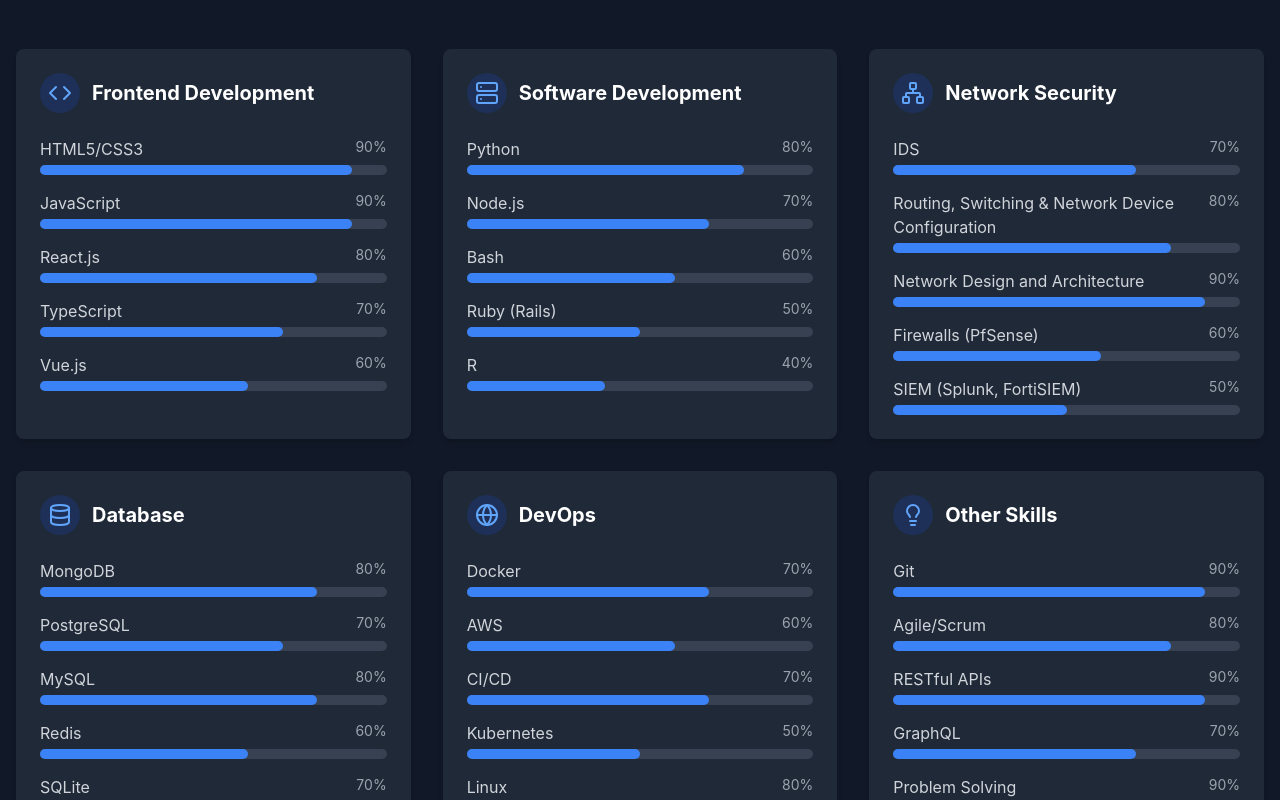
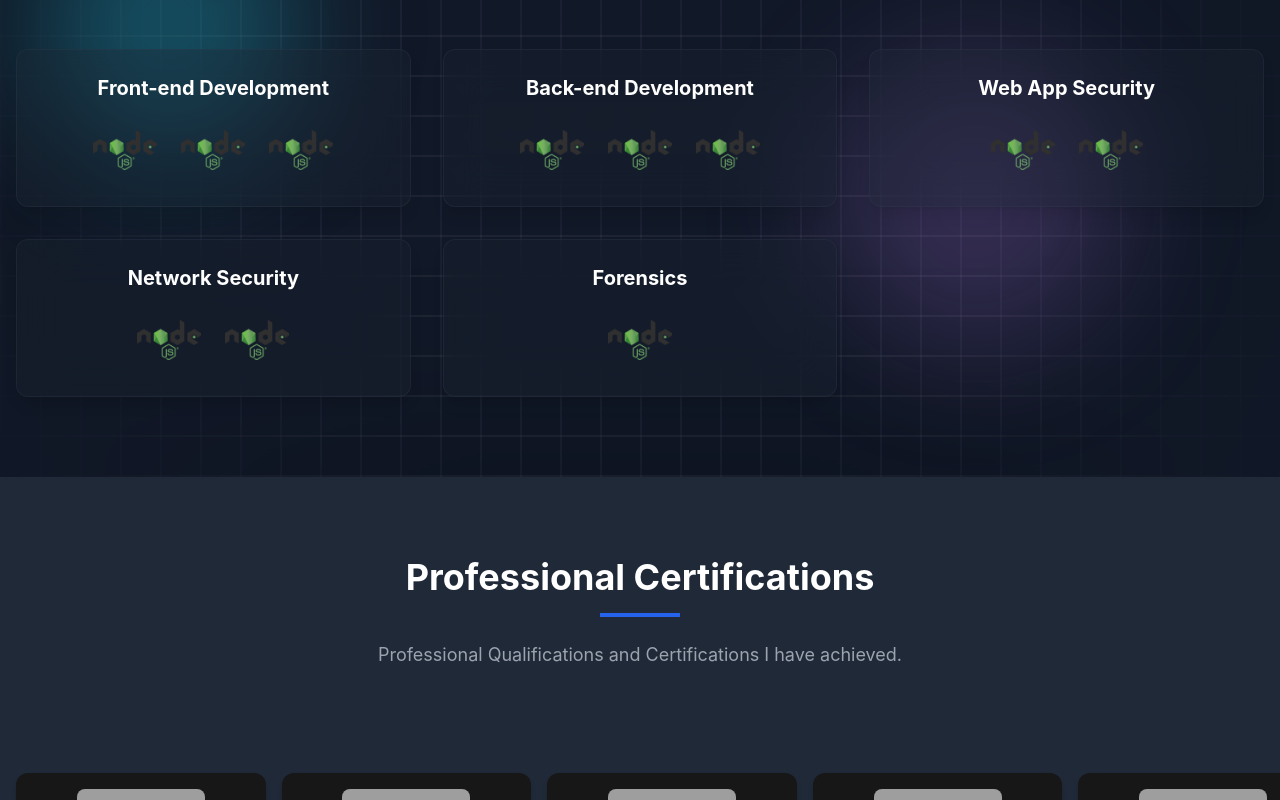
Before and after one commit to Dinuka7L/dinuka-portfolio, a React (Vite) app: page / in a window 1280 px wide. Shown: the part 4280-5080 px from the top of the page. Built offline with nearby package versions, Linux system fonts and the light colour scheme; grey boxes are pictures that could not be loaded.

Commit message:
Modified Skills Sections but still under developement

```diff
--- a/src/components/SkillsSection.tsx
+++ b/src/components/SkillsSection.tsx
@@ -1,144 +1,124 @@
-import React, { useEffect, useRef, useState } from 'react';
-import {
-  Code,
-  Server,
-  Network,
-  Database,
-  Globe,
-  Lightbulb
-} from 'lucide-react';
+import React from 'react';
+import { motion } from 'framer-motion';
+import frontendLogo from '../assets/NodeJS-Logo.png';
 
-const skillsData = [
+const sectors = [
   {
-    name: 'Frontend Development',
-    icon: <Code size={24} />,
-    skills: [
-      { name: 'HTML5/CSS3', level: 9 },
-      { name: 'JavaScript', level: 9 },
-      { name: 'React.js', level: 8 },
-      { name: 'TypeScript', level: 7 },
-      { name: 'Vue.js', level: 6 }
-    ]
+    name: 'Front-end Development',
+    technologies: [
+      { logo: frontendLogo, description: 'React.js, HTML/CSS, TailwindCSS – used in Portfolio project' },
+      { logo: frontendLogo, description: 'Vue.js – SPA project for school portal' },
+      { logo: frontendLogo, description: 'JavaScript/TypeScript – interactive dashboards' },
+    ],
   },
   {
-    name: 'Software Development',
-    icon: <Server size={24} />,
-    skills: [
-      { name: 'Python', level: 8 },
-      { name: 'Node.js', level: 7 },
-      { name: 'Bash', level: 6 },
-      { name: 'Ruby (Rails)', level: 5 },
-      { name: 'R', level: 4 }
-    ]
+    name: 'Back-end Development',
+    technologies: [
+      { logo: frontendLogo, description: 'Node.js, Express – REST APIs for Portfolio' },
+      { logo: frontendLogo, description: 'Python – automation scripts and CTF tools' },
+      { logo: frontendLogo, description: 'SQL/PostgreSQL – database management' },
+    ],
+  },
+  {
+    name: 'Web App Security',
+    technologies: [
+      { logo: frontendLogo, description: 'Burp Suite – penetration testing in CTFs' },
+      { logo: frontendLogo, description: 'OWASP top 10 testing – school projects' },
+    ],
   },
   {
     name: 'Network Security',
-    icon: <Network size={24} />,
-    skills: [
-      { name: 'IDS', level: 7 },
-      { name: 'Routing, Switching & Network Device Configuration', level: 8 },
-      { name: 'Network Design and Architecture', level: 9 },
-      { name: 'Firewalls (PfSense)', level: 6 },
-      { name: 'SIEM (Splunk, FortiSIEM)', level: 5 }
-    ]
+    technologies: [
+      { logo: frontendLogo, description: 'Nmap, Netmiko – network scanning & automation' },
+      { logo: frontendLogo, description: 'Firewalls – PfSense lab setup' },
+    ],
   },
   {
-    name: 'Database',
-    icon: <Database size={24} />,
-    skills: [
-      { name: 'MongoDB', level: 8 },
-      { name: 'PostgreSQL', level: 7 },
-      { name: 'MySQL', level: 8 },
-      { name: 'Redis', level: 6 },
-      { name: 'SQLite', level: 7 }
-    ]
+    name: 'Forensics',
+    technologies: [
+      { logo: frontendLogo, description: 'Autopsy – disk & memory analysis for CTFs' },
+    ],
   },
-  {
-    name: 'DevOps',
-    icon: <Globe size={24} />,
-    skills: [
-      { name: 'Docker', level: 7 },
-      { name: 'AWS', level: 6 },
-      { name: 'CI/CD', level: 7 },
-      { name: 'Kubernetes', level: 5 },
-      { name: 'Linux', level: 8 }
-    ]
-  },
-  {
-    name: 'Other Skills',
-    icon: <Lightbulb size={24} />,
-    skills: [
-      { name: 'Git', level: 9 },
-      { name: 'Agile/Scrum', level: 8 },
-      { name: 'RESTful APIs', level: 9 },
-      { name: 'GraphQL', level: 7 },
-      { name: 'Problem Solving', level: 9 }
-    ]
-  }
 ];
 
-const SkillsSection = () => {
-  const sectionRef = useRef(null);
-  const [inView, setInView] = useState(false);
+const SkillsSection: React.FC = () => {
+  return (
+    <section id="skills" className="relative py-20 bg-white dark:bg-gray-900 overflow-hidden">
+      {/* Background grid */}
+      <div
+        className="absolute inset-0 pointer-events-none"
+        style={{
+          backgroundImage: `
+            repeating-linear-gradient(
+              0deg,
+              rgba(255,255,255,0.05) 0 2px,
+              transparent 2px 40px
+            ),
+            repeating-linear-gradient(
+              90deg,
+              rgba(200,200,255,0.05) 0 2px,
+              transparent 2px 40px
+            )
+          `,
+          maskImage: "radial-gradient(circle at center, rgba(0,0,0,1) 50%, rgba(0,0,0,0) 100%)",
+          WebkitMaskImage: "radial-gradient(circle at center, rgba(0,0,0,1) 50%, rgba(0,0,0,0) 100%)",
+          maskRepeat: "no-repeat",
+          maskPosition: "center",
+          maskSize: "cover",
+          zIndex: 0,
+          boxShadow: "inset 0 0 200px rgba(0,0,0,0.3)",
+        }}
+      />
 
-  useEffect(() => {
-    const observer = new IntersectionObserver(
-      ([entry]) => setInView(entry.isIntersecting),
-      { threshold: 0.3 }
-    );
-    if (sectionRef.current) observer.observe(sectionRef.current);
-    return () => observer.disconnect();
-  }, []);
+      {/* Floating blobs */}
+      <motion.div
+        className="absolute top-32 left-10 w-64 h-64 rounded-full bg-cyan-400/30 blur-3xl"
+        animate={{ y: [0, 30, 0] }}
+        transition={{ duration: 8, repeat: Infinity, ease: "easeInOut" }}
+      />
+      <motion.div
+        className="absolute top-80 right-40 w-72 h-72 rounded-full bg-purple-400/20 blur-3xl"
+        animate={{ y: [0, -40, 0] }}
+        transition={{ duration: 10, repeat: Infinity, ease: "easeInOut" }}
+      />
 
-  return (
-    <section
-      ref={sectionRef}
-      id="skills"
-      className="py-20 bg-white dark:bg-gray-900"
-    >
-      <div className="container mx-auto px-4">
+      <div className="container mx-auto px-4 relative z-10">
         <div className="text-center mb-16">
           <h2 className="text-3xl md:text-4xl font-bold mb-4 text-gray-900 dark:text-white">
-            Skills & Expertise
+            Sectors & Expertise
           </h2>
           <div className="w-20 h-1 bg-blue-600 mx-auto mb-6"></div>
           <p className="text-lg text-gray-600 dark:text-gray-400 max-w-2xl mx-auto">
-            A comprehensive overview of my technical skills and areas of expertise across various domains.
+            This section is under development! These are the main areas I work on, with tools & technologies I use for each sector.
           </p>
         </div>
 
-        <div className="grid grid-cols-1 md:grid-cols-2 lg:grid-cols-3 gap-8">
-          {skillsData.map((category, index) => (
-            <div
-              key={index}
-              className="bg-gray-50 dark:bg-gray-800 rounded-lg p-6 shadow-md transition-transform duration-300 hover:shadow-lg hover:-translate-y-1"
+        <div className="grid grid-cols-1 sm:grid-cols-2 lg:grid-cols-3 gap-8">
+          {sectors.map((sector, i) => (
+            <motion.div
+              key={i}
+              className="relative flex flex-col items-center p-6 rounded-xl shadow-lg bg-white/20 dark:bg-gray-800/30 backdrop-blur-xl border border-white/20 dark:border-gray-700/30"
+              whileHover={{ scale: 1.03 }}
             >
-              <div className="flex items-center mb-6">
-                <div className="w-10 h-10 flex items-center justify-center rounded-full bg-blue-100 dark:bg-blue-900/40 text-blue-600 dark:text-blue-400 mr-3">
-                  {category.icon}
-                </div>
-                <h3 className="text-xl font-bold text-gray-900 dark:text-white">{category.name}</h3>
-              </div>
-
-              <div className="space-y-4">
-                {category.skills.map((skill, skillIndex) => (
-                  <div key={skillIndex}>
-                    <div className="flex justify-between mb-1">
-                      <span className="text-gray-700 dark:text-gray-300">{skill.name}</span>
-                      <span className="text-gray-500 dark:text-gray-400 text-sm">{skill.level * 10}%</span>
+              <h3 className="text-xl font-bold text-gray-900 dark:text-white mb-4">{sector.name}</h3>
+              <div className="flex flex-wrap justify-center gap-6">
+                {sector.technologies.map((tech, j) => (
+                  <motion.div
+                    key={j}
+                    className="relative group"
+                  >
+                    <img
+                      src={tech.logo}
+                      alt={sector.name}
+                      className="w-16 h-16 object-contain cursor-pointer"
+                    />
+                    <div className="absolute bottom-full left-1/2 transform -translate-x-1/2 translate-y-2 bg-white dark:bg-gray-700 text-gray-700 dark:text-gray-200 rounded-lg p-2 text-sm shadow-lg opacity-0 group-hover:opacity-100 group-hover:translate-y-[-110%] transition-all duration-300 text-center w-44 pointer-events-auto">
+                      {tech.description}
                     </div>
-                    <div className="w-full bg-gray-200 dark:bg-gray-700 rounded-full h-2.5">
-                      <div
-                        className="bg-blue-600 dark:bg-blue-500 h-2.5 rounded-full transition-all duration-1000 ease-out"
-                        style={{
-                          width: inView ? `${skill.level * 10}%` : '0%'
-                        }}
-                      ></div>
-                    </div>
-                  </div>
+                  </motion.div>
                 ))}
               </div>
-            </div>
+            </motion.div>
           ))}
         </div>
       </div>
```
